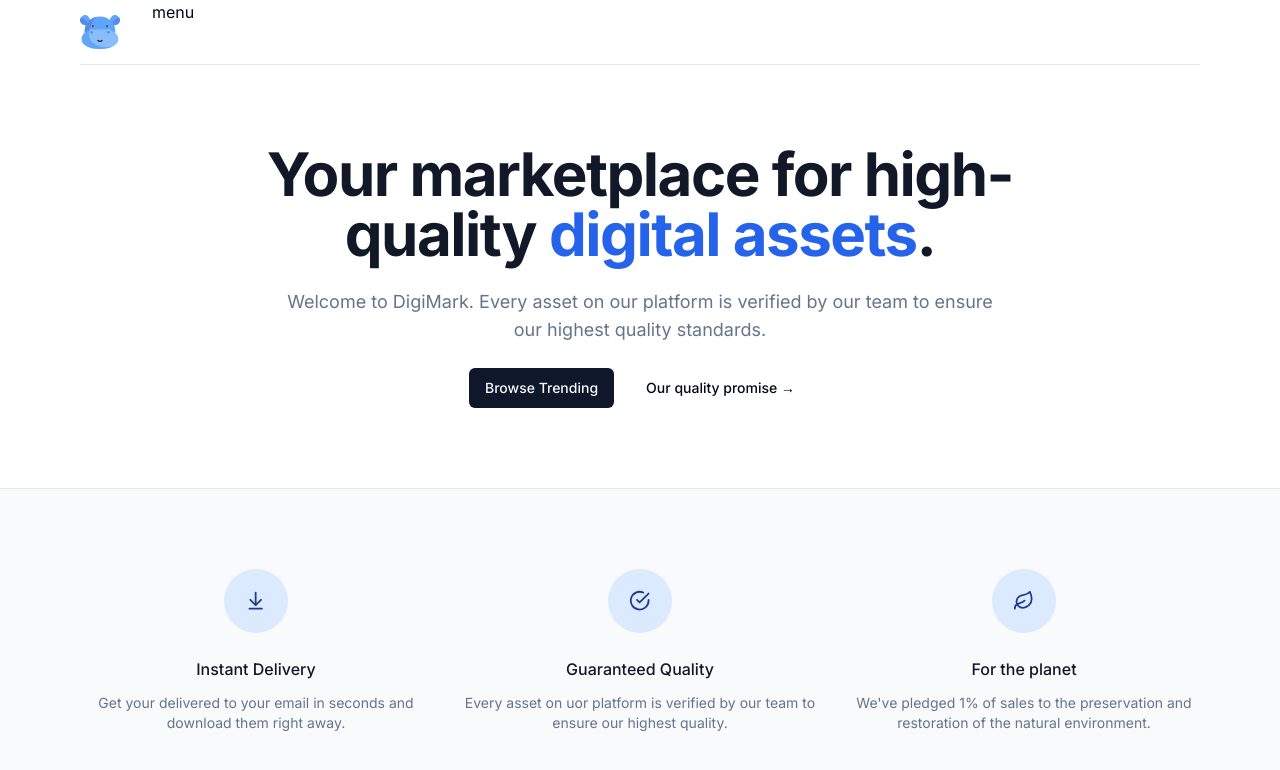
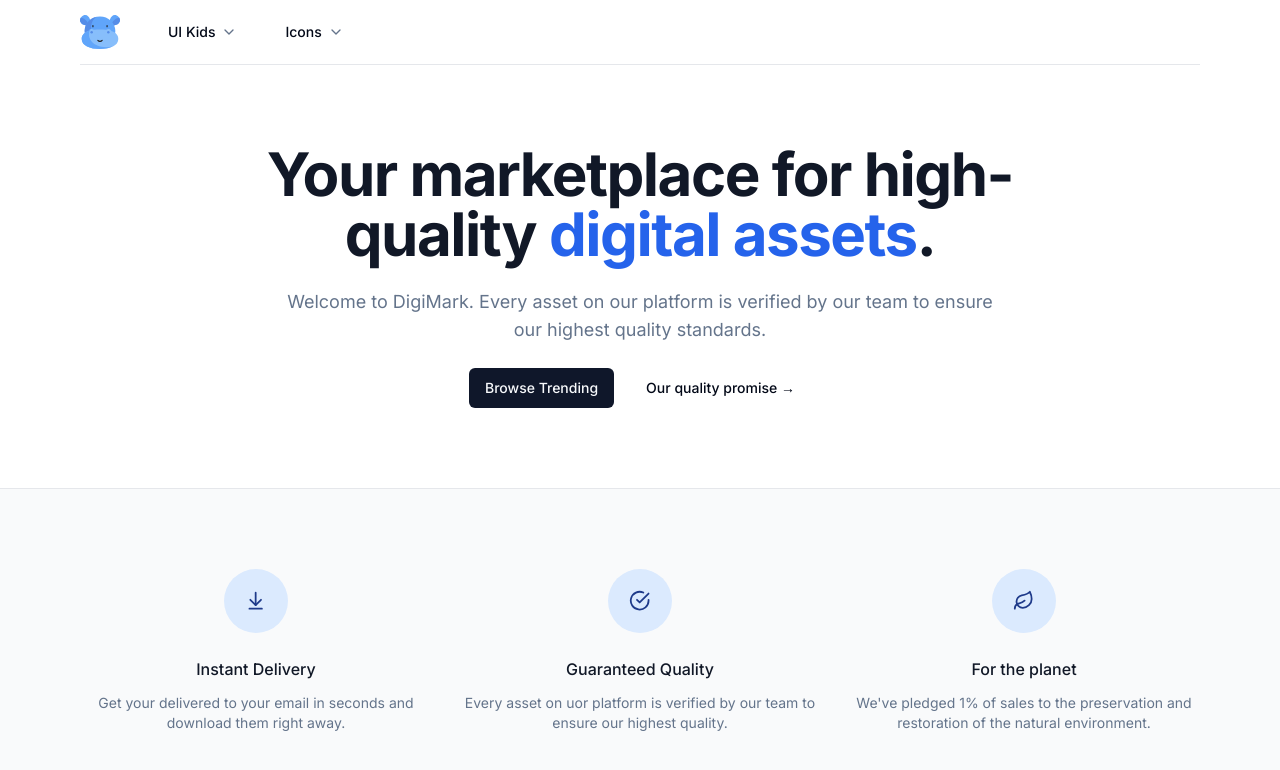
Before and after one commit to wb-keeper/digimark, a Next.js app: page / in a window 1280 px wide. Shown: the top 770 px of the page. Built offline with nearby package versions, Linux system fonts and the light colour scheme.

Commit message:
Working on NavItems

```diff
--- /dev/null
+++ b/src/components/NavItem.tsx
@@ -0,0 +1,82 @@
+"use client";
+import { FC } from "react";
+import { Button } from "@/components/ui/button";
+import { PRODUCT_CATEGORIES } from "@/config";
+import { ChevronDown } from "lucide-react";
+import { cn } from "@/lib/utils";
+import Image from "next/image";
+
+type Category = (typeof PRODUCT_CATEGORIES)[number];
+interface NavItemProps {
+  category: Category;
+  handleOpen: () => void;
+  isOpen: boolean;
+  isAnyOpen: boolean;
+}
+
+const NavItem: FC<NavItemProps> = ({
+  isAnyOpen,
+  isOpen,
+  category,
+  handleOpen,
+}) => {
+  return (
+    <div className="flex">
+      <div className="relative flex items-center">
+        <Button
+          className="gap-1.5"
+          onClick={handleOpen}
+          variant={isOpen ? "secondary" : "ghost"}
+        >
+          {category.label}
+          <ChevronDown
+            className={cn("h-4 w-4 transition-all text-muted-foreground", {
+              "-rotate-180": isOpen,
+            })}
+          />
+        </Button>
+      </div>
+      {isOpen ? (
+        <div
+          className={cn(
+            "absolute inset-x-0 top-full text-sm text-muted-foreground",
+            {
+              "animate-in fade-in-10 slide-in-from-top-5": !isAnyOpen,
+            },
+          )}
+        >
+          <div
+            className="absolute inset-0 top-1/2 bg-white shadow"
+            aria-hidden="true"
+          >
+            <div className="relative bg-white">
+              <div className="mx-auto max-w-7xl px-8">
+                <div className="gred grid-cols-4 gap-x-8 gap-y-10 py-16">
+                  <div className="col-span-4 col-start-1 grid grid-cols-3 gap-x-8">
+                    {category.featured.map((item, i) => (
+                      <div
+                        key={item.name}
+                        className="group relative text-base sm:text-sm"
+                      >
+                        <div className="relative aspect-video overflow-hidden rounded-lg bg-gray-100 group-hover:opacity-75">
+                          <Image
+                            src={item.imageSrc}
+                            alt="product category image"
+                            className="object-cover"
+                            fill
+                          />
+                        </div>
+                      </div>
+                    ))}
+                  </div>
+                </div>
+              </div>
+            </div>
+          </div>
+        </div>
+      ) : null}
+    </div>
+  );
+};
+
+export default NavItem;
--- a/src/components/NavItems.tsx
+++ b/src/components/NavItems.tsx
@@ -1,12 +1,37 @@
 "use client";
 
 import { FC, useState } from "react";
+import { PRODUCT_CATEGORIES } from "@/config";
+import NavItem from "@/components/NavItem";
 
 interface NavItemsProps {}
 
 const NavItems: FC<NavItemsProps> = () => {
   const [activeIndex, setActiveIndex] = useState<null | number>(null);
-  return <div className="flex gap-4 h-full">menu</div>;
+  const isAnyOpen = activeIndex !== null;
+  return (
+    <div className="flex gap-4 h-full">
+      {PRODUCT_CATEGORIES.map((category, i) => {
+        const handleOpen = () => {
+          if (activeIndex === i) {
+            setActiveIndex(null);
+          } else {
+            setActiveIndex(i);
+          }
+        };
+        const isOpen = i === activeIndex;
+        return (
+          <NavItem
+            category={category}
+            handleOpen={handleOpen}
+            isOpen={isOpen}
+            key={category.value}
+            isAnyOpen={isAnyOpen}
+          ></NavItem>
+        );
+      })}
+    </div>
+  );
 };
 
 export default NavItems;
```
